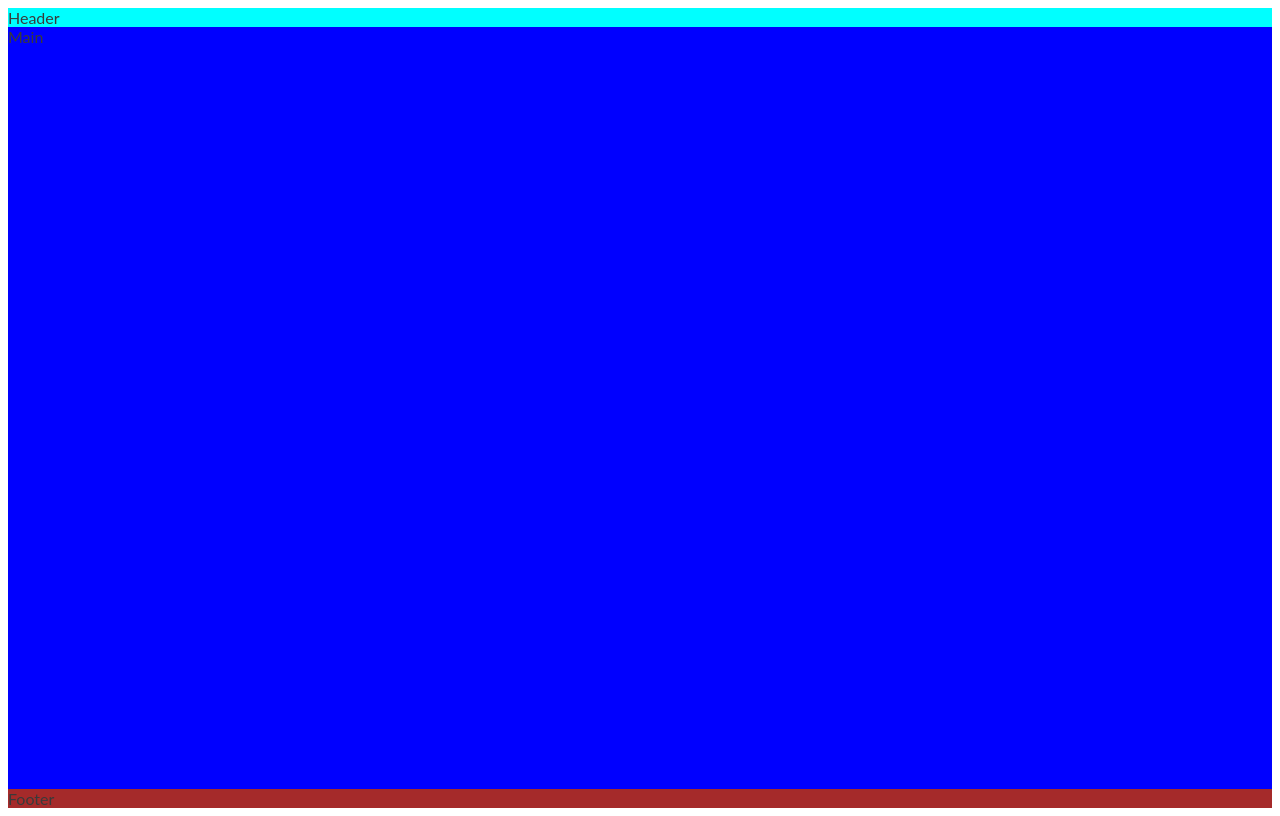
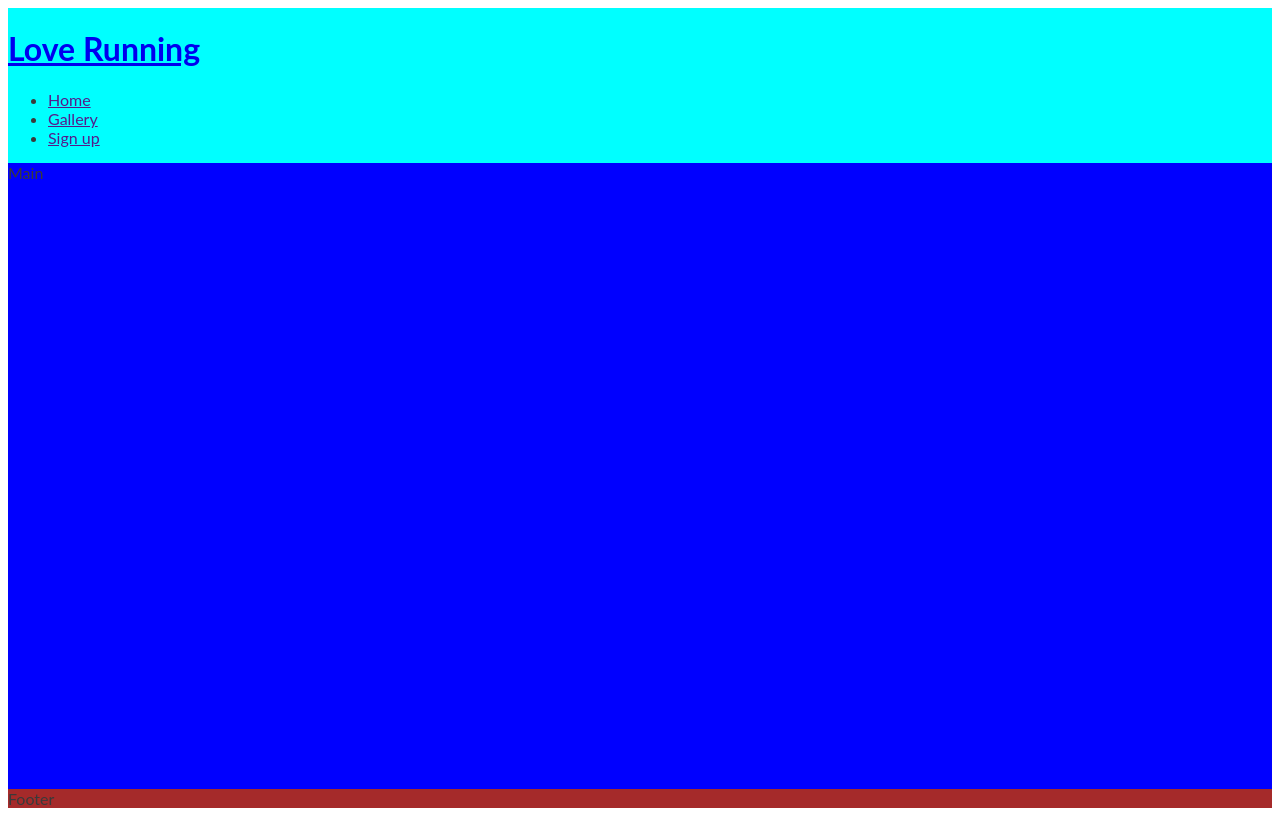
Before and after one commit to Anasousa11/love-running, a plain HTML site: page index.html in a window 1280 px wide. Drawn offline with Linux system fonts and the light colour scheme.

Commit message:
Create navigation section

```diff
--- a/index.html
+++ b/index.html
@@ -14,7 +14,18 @@
 
 </head>
 <body>
-    <header>Header</Header>
+    <header>
+        <a href="index.html">
+            <h1 id="logo">Love Running</h1>
+        </a>
+        <nav>
+            <ul>
+                <li><a href="">Home</a></li>
+                <li><a href="">Gallery</a></li>
+                <li><a href="">Sign up</a></li>
+            </ul>
+        </nav>
+    </Header>
     <main>Main</main>
     <footer>Footer</footer>
 
```
